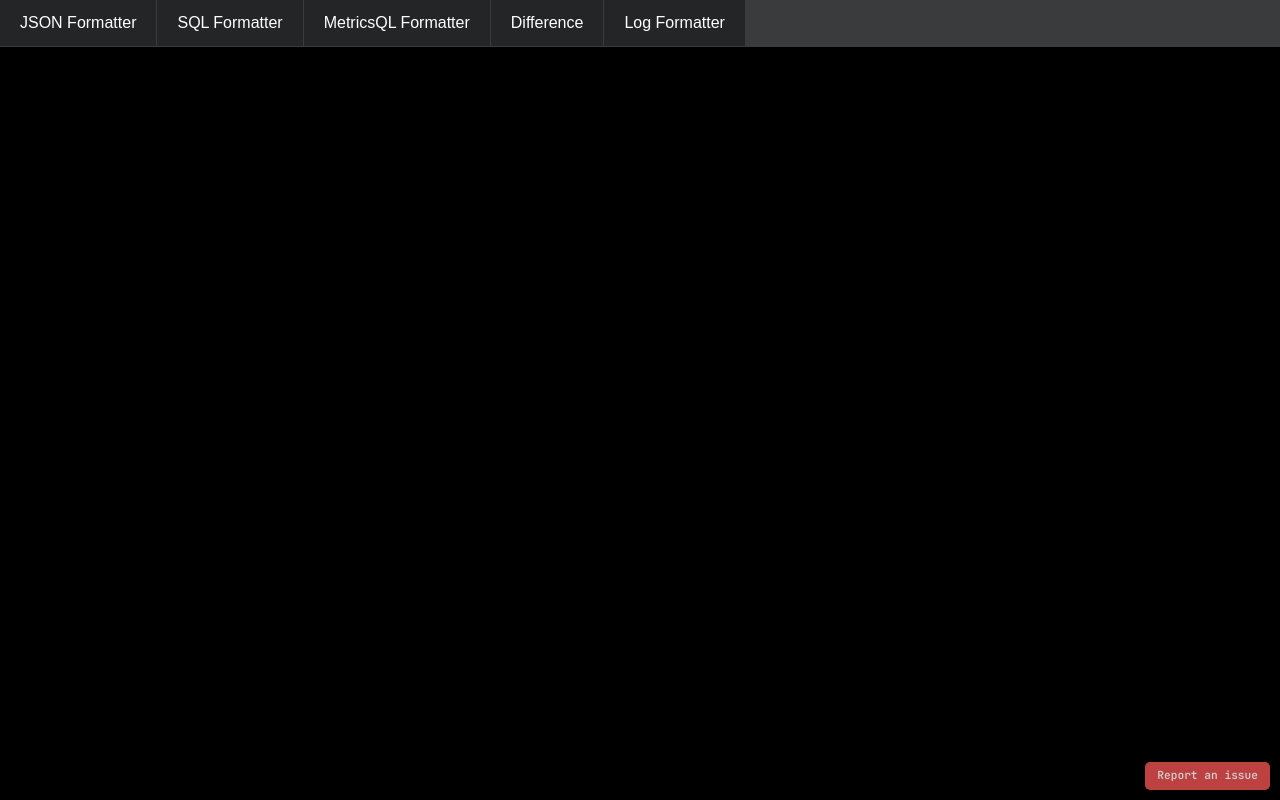
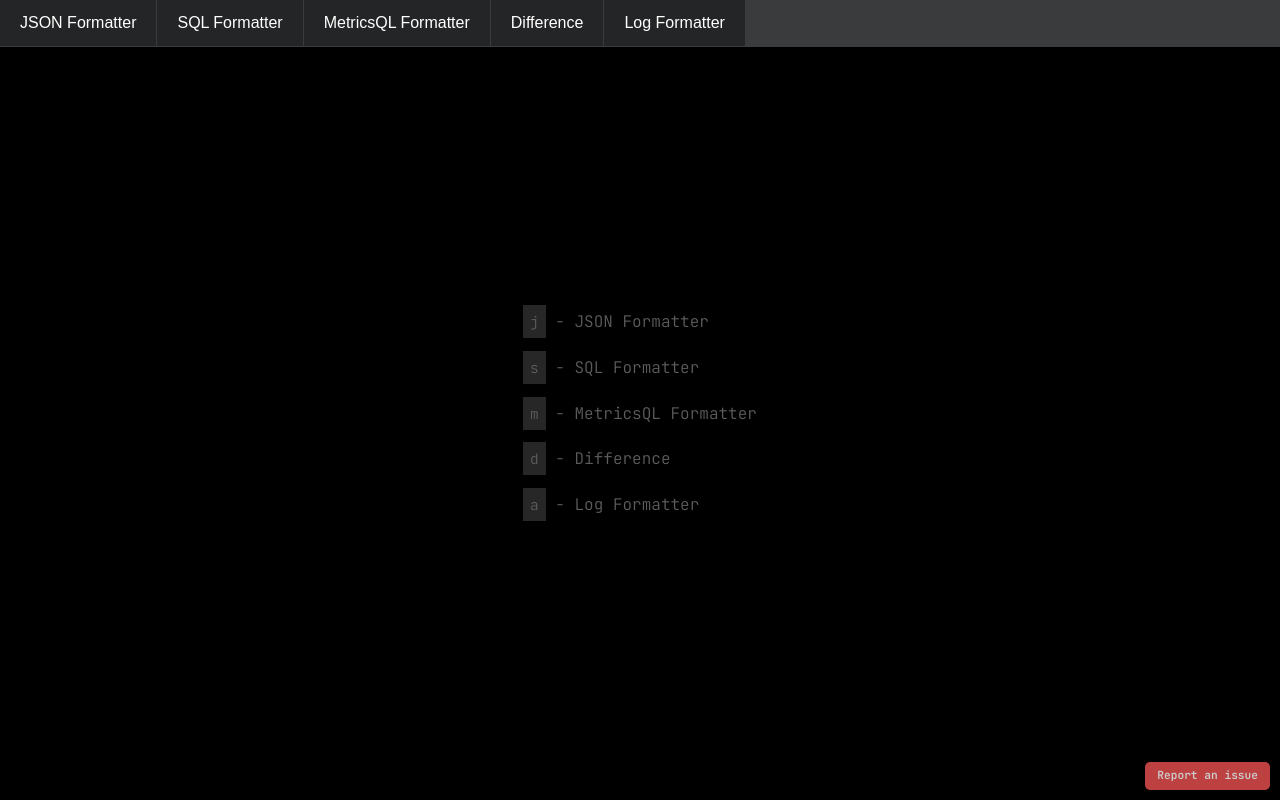
Before and after one commit to Vitineth/scullion, a Preact app: page / in a window 1280 px wide. Built offline with nearby package versions, Linux system fonts and the light colour scheme; no server answers.

Commit message:
Adding fallback keybinds

```diff
--- a/src/components/tabbed-pane.tsx
+++ b/src/components/tabbed-pane.tsx
@@ -8,20 +8,25 @@ export function Tab(props: PropsWithChildren & { id: string, title: string, keyb
 }
 
 export function FallbackTab(props: {
-	keybinds: Record<string, string>,
+	keybinds: Record<string, {id: string, name: string}>,
 	trigger: (v: string) => void,
 }) {
 	useEffect(() => {
 		const handler = (e: KeyboardEvent) => {
 			if (Object.hasOwn(props.keybinds, e.key)) {
-				props.trigger(props.keybinds[e.key]);
+				props.trigger(props.keybinds[e.key].id);
 			}
 		}
 		document.addEventListener('keydown', handler);
 		return () => document.removeEventListener('keydown', handler);
 	})
+
 	return (
-		<div/>
+		<div class="fallback">
+			<div>
+				{ Object.entries(props.keybinds).map(([k, id]) => (<div key={id.id}><code>{ k }</code> - { id.name }</div>)) }
+			</div>
+		</div>
 	);
 }
 
@@ -31,7 +36,7 @@ export function TabbedPane(props: PropsWithChildren) {
 
 	const childrenById: Record<string, any> = {};
 	const childrenTitlesById: Record<string, string> = {};
-	const keybinds: Record<string, string> = {};
+	const keybinds: Record<string, {id: string, name: string}> = {};
 	children
 		.filter((e) => {
 			if (typeof (e) === 'object' && 'props' in e) {
@@ -53,7 +58,7 @@ export function TabbedPane(props: PropsWithChildren) {
 			if (typeof (e) === 'object' && 'props' in e && 'id' in e.props) {
 				childrenById[e.props.id] = e;
 				if ('keybind' in e.props) {
-					keybinds[e.props.keybind] = e.props.id;
+					keybinds[e.props.keybind] = {id: e.props.id, name: e.props.title ?? e.props.id};
 				}
 				if ('title' in e.props) {
 					childrenTitlesById[e.props.id] = e.props.title;
--- a/src/index.css
+++ b/src/index.css
@@ -260,3 +260,21 @@ pre.clear {
     font-size: 0.7em;
     opacity: 0.8;
 }
+
+.fallback{
+    flex-grow: 1;
+    display: flex;
+    align-items: center;
+    justify-content: center;
+    color: #5d5d5d;
+    font-family: 'JetBrains Mono', monospace;
+}
+
+.fallback>div>div{
+    margin-bottom: 20px;
+}
+
+.fallback code{
+    background: #272727;
+    padding: 7px 7px;
+}
```
